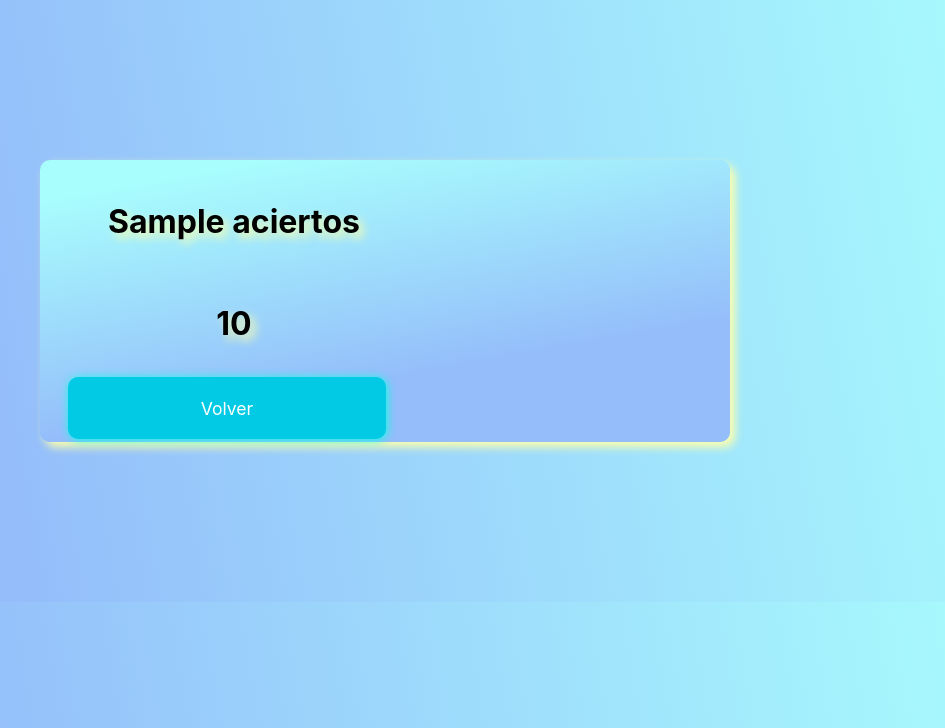
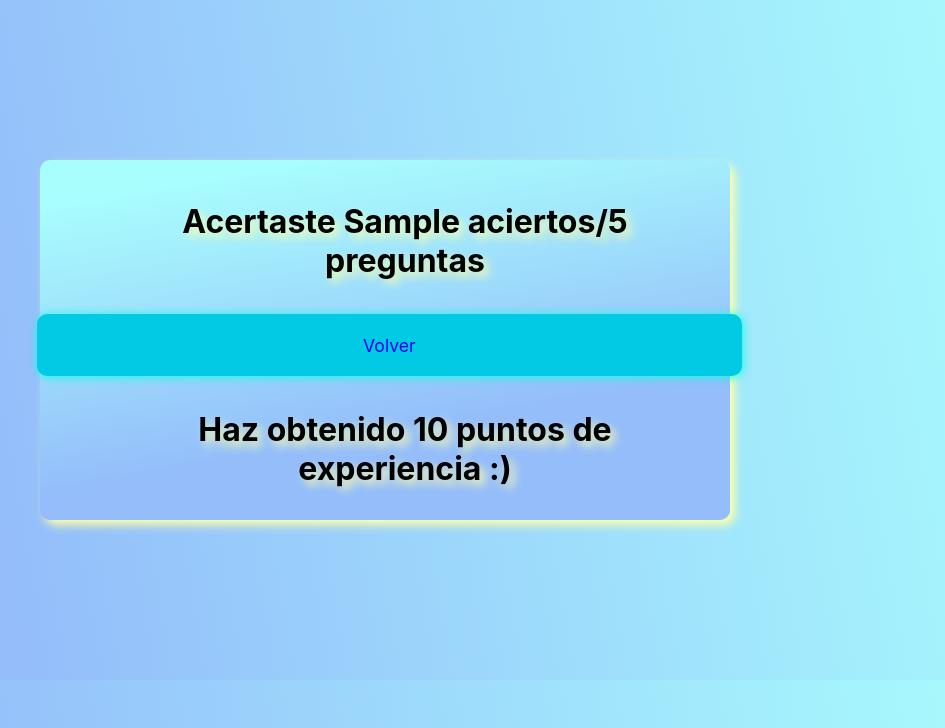
Before and after one commit to J-ValSan/Clear-Minds, a Flask app: template app_CM/parteGiovanni/templates/resultado.html in a window 1280 px wide. Shown: the top 728 px of the page, without its empty margins (255-1200 px from the left). Run offline with Flask 2, Linux system fonts and the light colour scheme; the template is opened without the code that fills it: most values are stand-ins (such as "Sample title", 1, 10 or a date in 2020); parts of the project's set-up code (start-up, migrations or seed data) failed here and were passed over; some libraries are stand-ins or nearby versions.

Commit message:
Update resultado.html

```diff
--- a/app_CM/parteGiovanni/templates/resultado.html
+++ b/app_CM/parteGiovanni/templates/resultado.html
@@ -11,17 +11,12 @@
         <div class="tablita">
             <table>
                 <tr>
-                    <td><h1><center>{{ aciertos }}</center></h1></td>
+                    <td><h1><center>Acertaste {{aciertos }}/5 preguntas</center></h1></td>
                 </tr>
-
+                    <td><button type=<center><a href="/principal" style="text-decoration:none">Volver</a></center></button></td>
                 <tr>
-                    <td><h1><center>{{ experiencia }}</center></h1></td>
+                    <td><h1><center>Haz obtenido {{experiencia }} puntos de experiencia :)</center></h1></td>
                 </tr>
-
-                <tr>
-                    <td><button type="submit" value="submit"> Volver </button></td>
-                </tr>
-
             </table>
         </div>
     </body>
```
